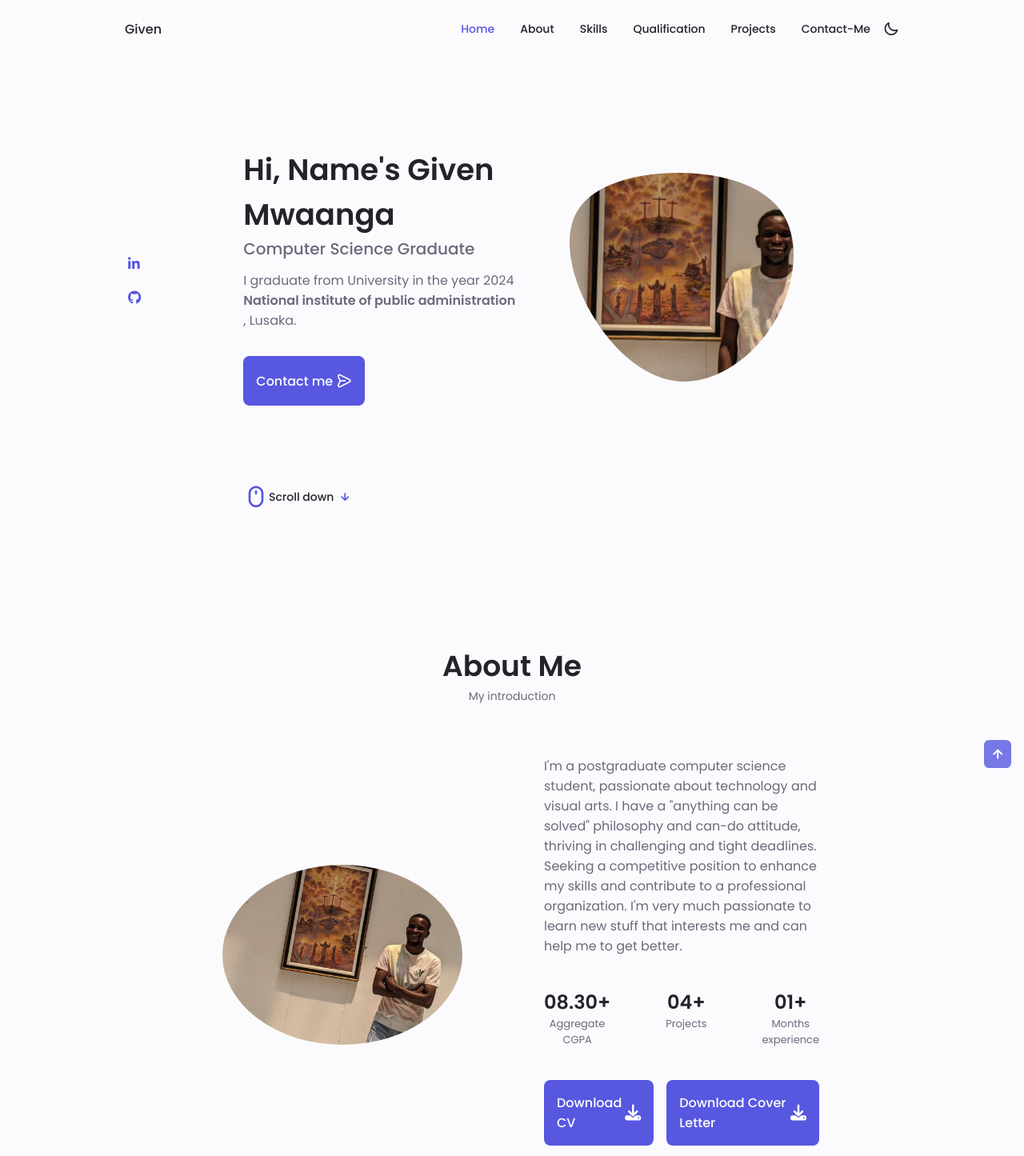
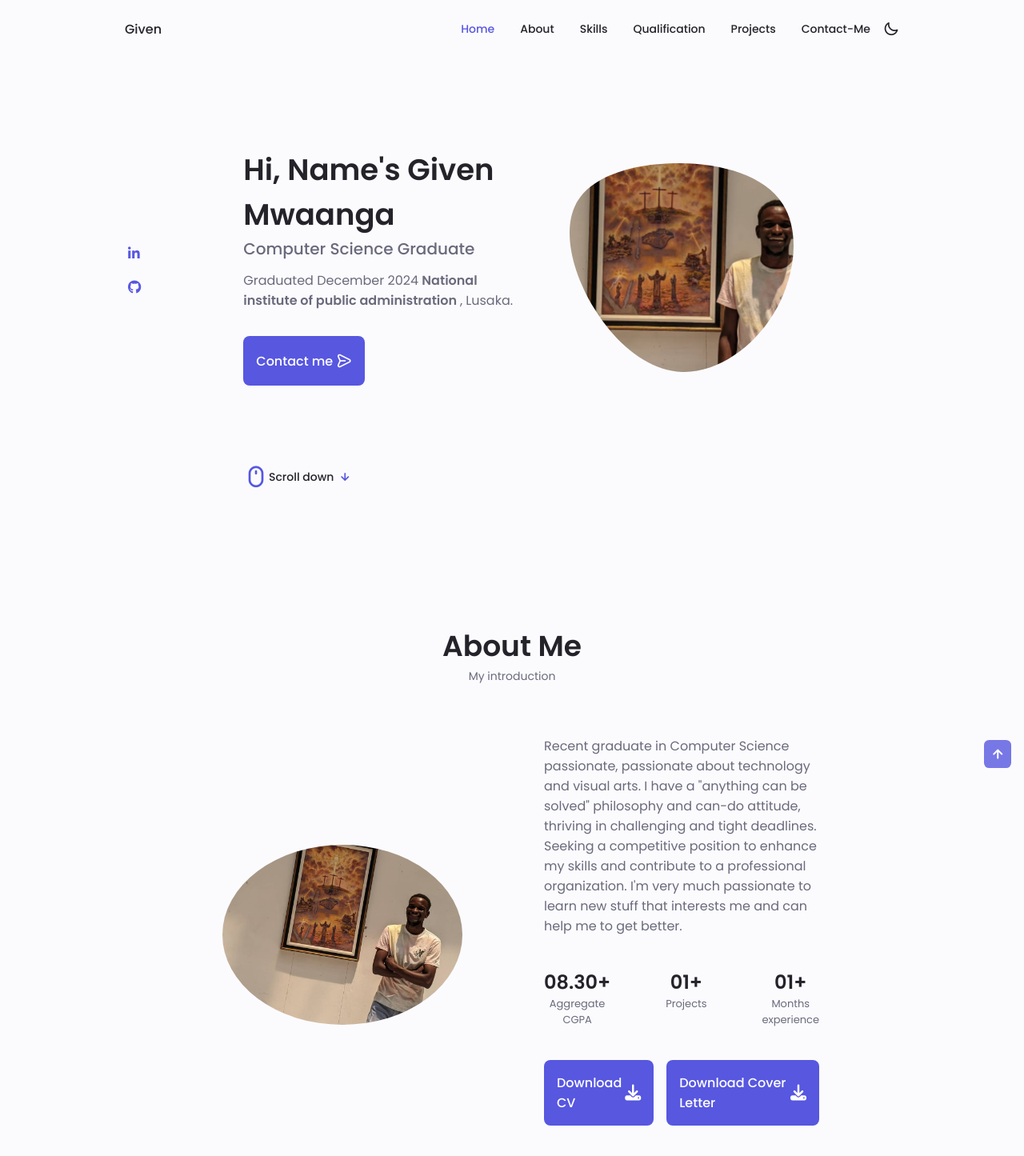
Before and after one commit to Laser-overlord/Laser-overlord.github.io, a plain HTML site: page index.html in a window 1280 px wide. Shown: the top 1445 px of the page at 80% size. Drawn offline with nearby package versions, Linux system fonts and the light colour scheme.

Commit message:
Update index.html

```diff
--- a/index.html
+++ b/index.html
@@ -88,7 +88,7 @@
             <div class="home__data">
               <h1 class="home__title">Hi, Name's Given Mwaanga</h1>
               <h3 class="home__subtitle">Computer Science Graduate</h3>
-              <p class="home__description">I graduate from University in the year 2024 <strong>National institute of public administration </strong>, Lusaka.</p>
+              <p class="home__description">Graduated December 2024 <strong>National institute of public administration </strong>, Lusaka.</p>
               <a href="#contact" class="button button--flex">Contact me<i class="uil uil-message button__icon"></i></a>
             </div>
           </div>
@@ -108,14 +108,14 @@
         <div class="about__container container grid">
           <img src="assets\img\about.jpg" alt="" class="about__img" />
           <div class="about__data">
-            <p class="about__description">I'm a postgraduate computer science student, passionate about technology and visual arts. I have a "anything can be solved" philosophy and can-do attitude, thriving in challenging and tight deadlines. Seeking a competitive position to enhance my skills and contribute to a professional organization. I'm very much passionate to learn new stuff that interests me and can help me to get better.</p>
+            <p class="about__description">Recent graduate in Computer Science passionate, passionate about technology and visual arts. I have a "anything can be solved" philosophy and can-do attitude, thriving in challenging and tight deadlines. Seeking a competitive position to enhance my skills and contribute to a professional organization. I'm very much passionate to learn new stuff that interests me and can help me to get better.</p>
             <div class="about__info">
               <div>
                 <span class="about__info-title">08.30+</span>
                 <span class="about__info-name">Aggregate <br />CGPA</span>
               </div>
               <div>
-                <span class="about__info-title">04+</span>
+                <span class="about__info-title">01+</span>
                 <span class="about__info-name">Projects</span>
               </div>
               <div>
```
